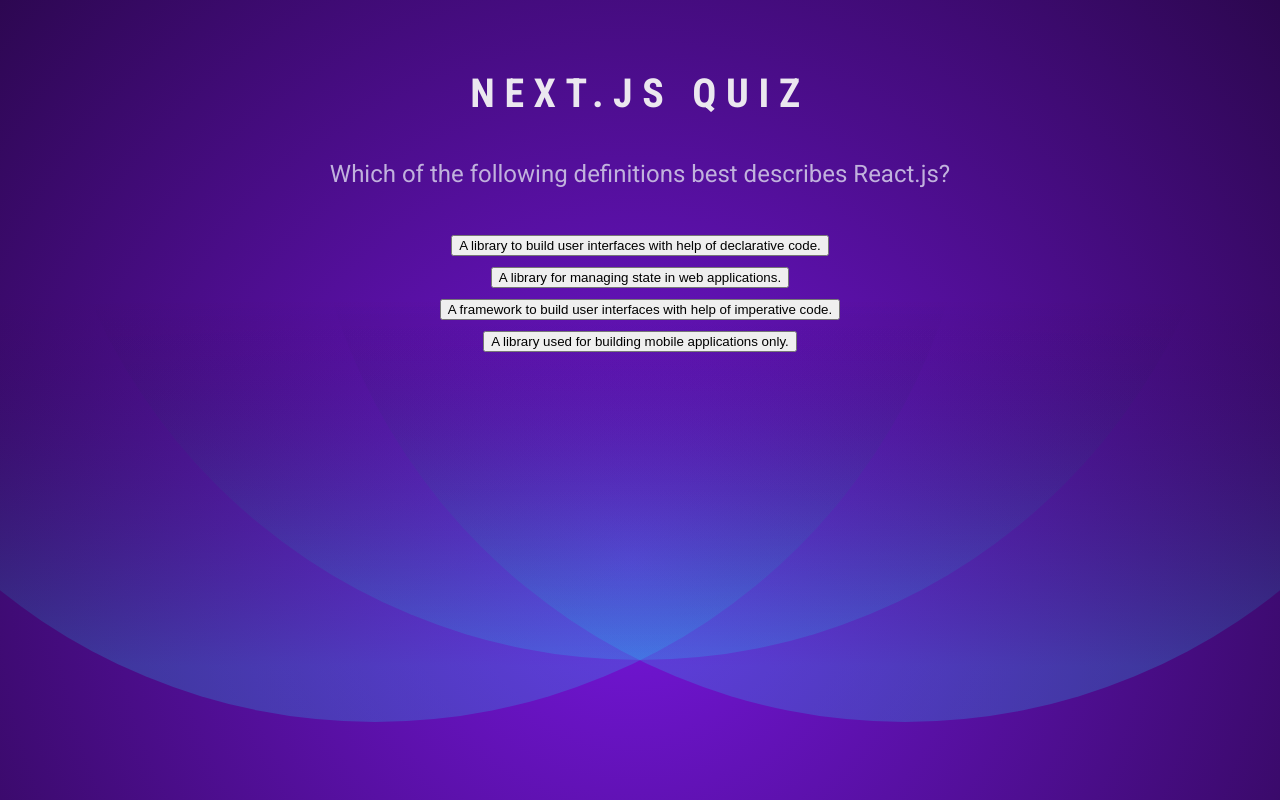
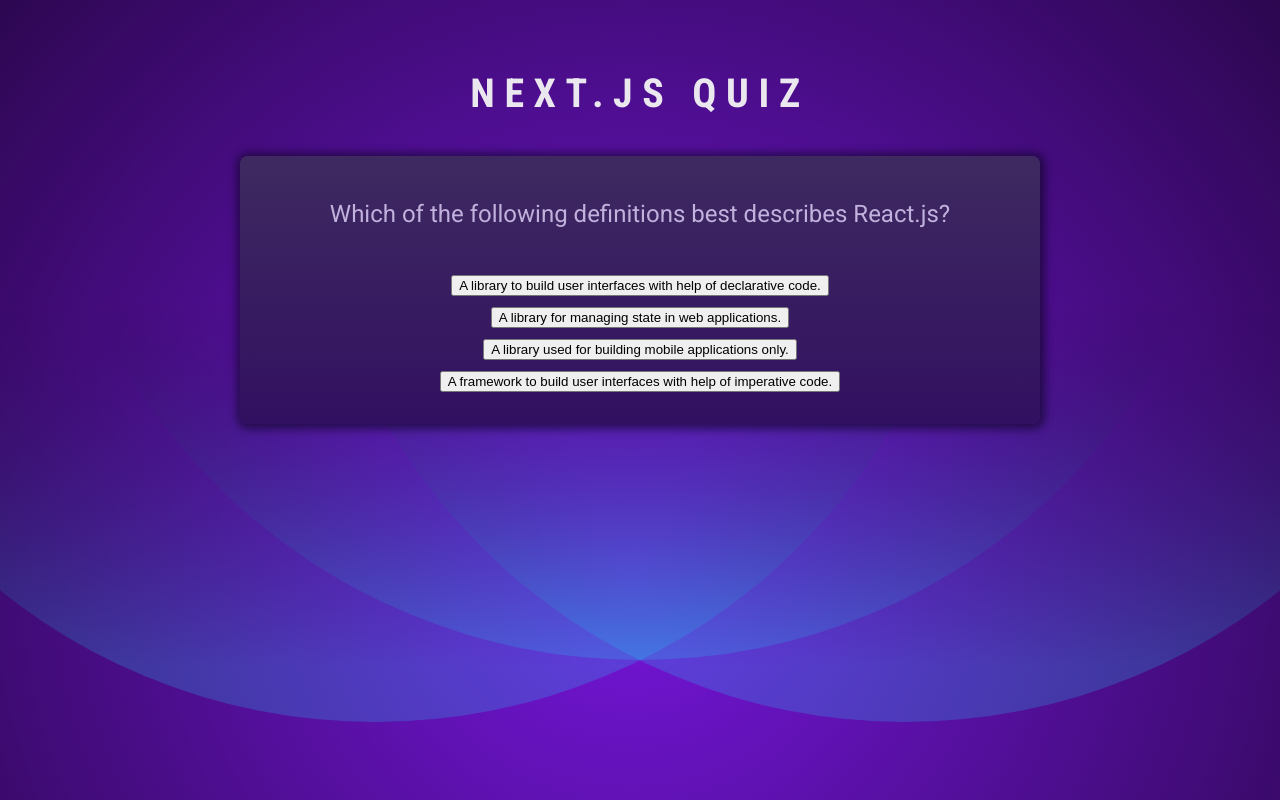
Before and after one commit to rjoshf/Nextjs-quizapp, a Next.js app: page / in a window 1280 px wide. Built offline with nearby package versions, Linux system fonts and the light colour scheme.

Commit message:
Added shuffling logic to quiz answers

```diff
--- a/components/Quiz.module.css
+++ b/components/Quiz.module.css
@@ -1,3 +1,14 @@
+.quiz {
+    max-width: 50rem;
+    margin: auto;
+    padding: 2rem;
+    background: linear-gradient(180deg, #3e2a60 0%, #321061 100%);
+    border-radius: 8px;
+    /* box-shadow: 1px 1px 4px 1px rgba(0, 0, 0, 0.6); */
+    box-shadow: 1px 1px 8px 4px rgba(12, 5, 32, 0.6);
+    text-align: center;
+}
+
 .question h2 {
     text-align: center;
     font-family: 'Roboto', sans-serif;
--- a/components/Quiz.tsx
+++ b/components/Quiz.tsx
@@ -1,6 +1,6 @@
 'use client'
 
-import {useState} from 'react'
+import { useState, useEffect } from 'react'
 
 import QUESTIONS from './questions.js'
 
@@ -8,20 +8,46 @@
 
 
 export default function Quiz() {
+    //array containing the entered answers by the user.
     const [userAnswers, setUserAnswers] = useState<string[]>([]);
-
+    const [shuffledAnswers, setShuffledAnswers] = useState<string[]>([]);
     const activeQuestionIndex = userAnswers.length;
 
+    //checking if quiz is over
+    const quizIsComplete = activeQuestionIndex === QUESTIONS.length;
+
+    //function to append the answer to the userAnswers array
     function handleSelectAnswer(selectedAnswer: string) {
         setUserAnswers(prevState => [...prevState, selectedAnswer]);
     }
 
+    //useEffect required to stop hydration error as we are shuffling the answers causing a mismatch between React tree that was pre-rendered and server side value
+    useEffect(() => {
+        if (!quizIsComplete) {
+            setShuffledAnswers(QUESTIONS[activeQuestionIndex].answers.sort(() => Math.random() - 0.5))
+        }
+    }, [quizIsComplete, activeQuestionIndex])
+
+    if (quizIsComplete) {
+        return (
+            <div>
+                <h2>Completed!</h2>
+            </div>
+        )
+    }
+
+
     return (
-        <div className={styles.question}>
-            <h2>{QUESTIONS[activeQuestionIndex].text}</h2>
-            <ul className={styles.answers}>
-                {QUESTIONS[activeQuestionIndex].answers.map(answer => <li key={answer}><button onClick={() => handleSelectAnswer(answer)}>{answer}</button></li>)}
-            </ul>
-        </div>
+        <>
+            {!quizIsComplete && <div className={styles.quiz}>
+                <div className={styles.question}>
+                    <h2>{QUESTIONS[activeQuestionIndex].text}</h2>
+                    <ul className={styles.answers}>
+                        {shuffledAnswers.map(answer => <li key={answer}><button onClick={() => handleSelectAnswer(answer)}>{answer}</button></li>)}
+                    </ul>
+                </div>
+            </div>}
+            {quizIsComplete && <h2>Completed!</h2>}
+        </>
     )
 }
```
